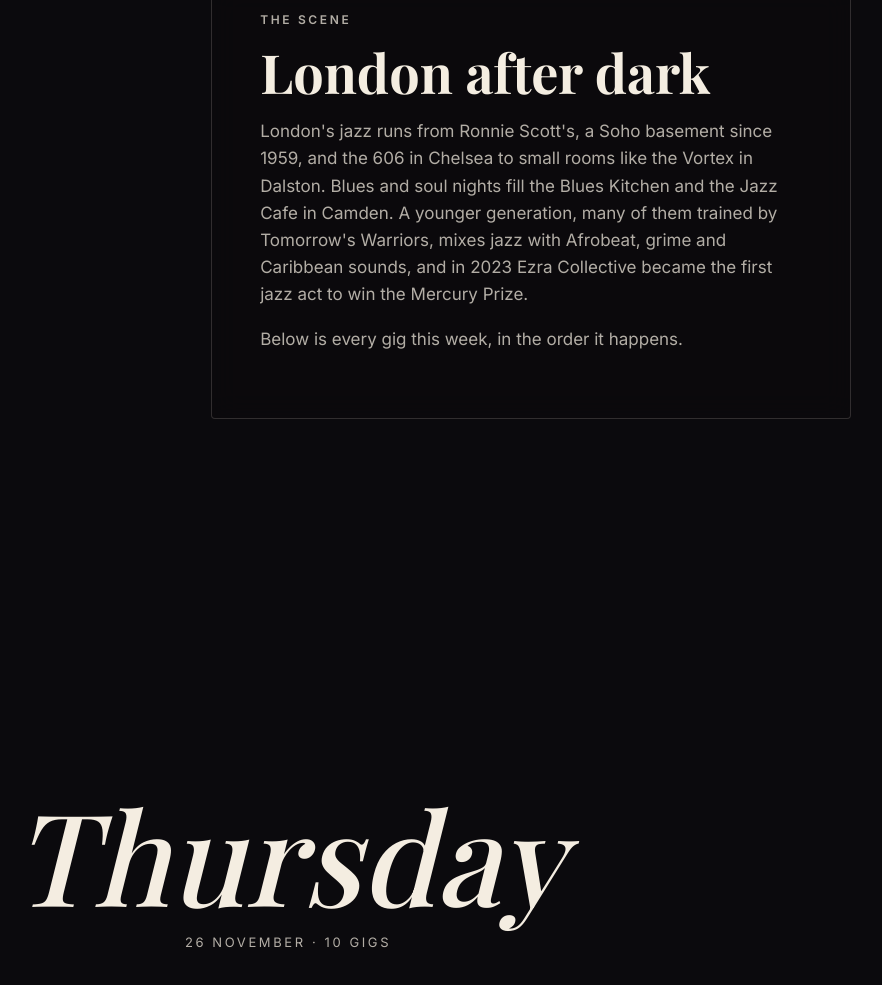
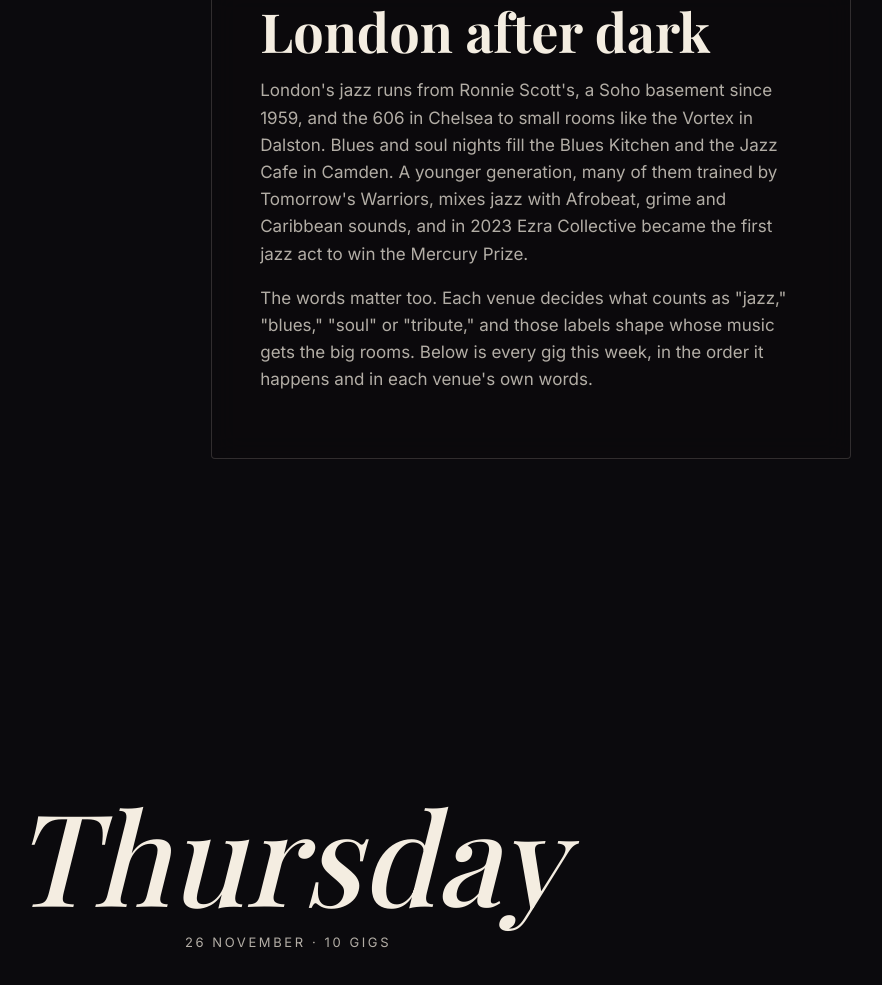
Before and after one commit to micahkjos/london-jazz-blues, a website: page public/index.html in a window 1280 px wide. Shown: the part 1025-2010 px from the top of the page, without its empty margins (352-1234 px from the left). Drawn offline with nearby package versions, Linux system fonts and the light colour scheme; a web font is replaced by a local one.

Commit message:
Add a line on venue labels and representation
Co-Authored-By: Claude Opus 5.5 <noreply@anthropic.com>

```diff
--- a/public/index.html
+++ b/public/index.html
@@ -44,7 +44,7 @@
         <p class="eyebrow">The Scene</p>
         <h2>London after dark</h2>
         <p>London's jazz runs from Ronnie Scott's, a Soho basement since 1959, and the 606 in Chelsea to small rooms like the Vortex in Dalston. Blues and soul nights fill the Blues Kitchen and the Jazz Cafe in Camden. A younger generation, many of them trained by Tomorrow's Warriors, mixes jazz with Afrobeat, grime and Caribbean sounds, and in 2023 Ezra Collective became the first jazz act to win the Mercury Prize.</p>
-        <p>Below is every gig this week, in the order it happens.</p>
+        <p>The words matter too. Each venue decides what counts as "jazz," "blues," "soul" or "tribute," and those labels shape whose music gets the big rooms. Below is every gig this week, in the order it happens and in each venue's own words.</p>
       </article>
     </section>
 
```
